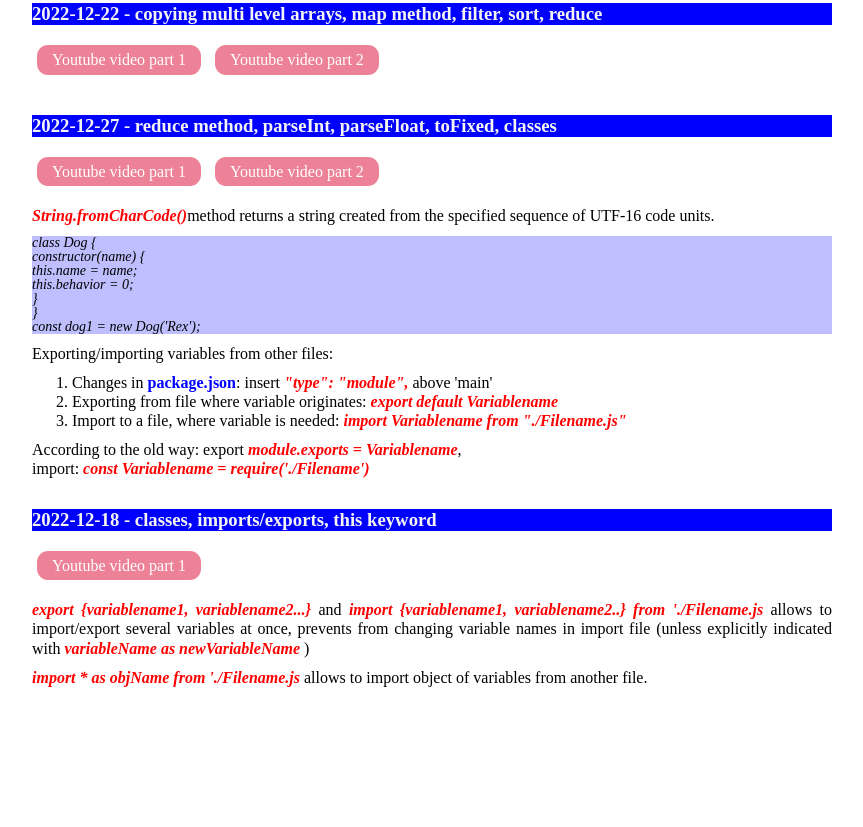
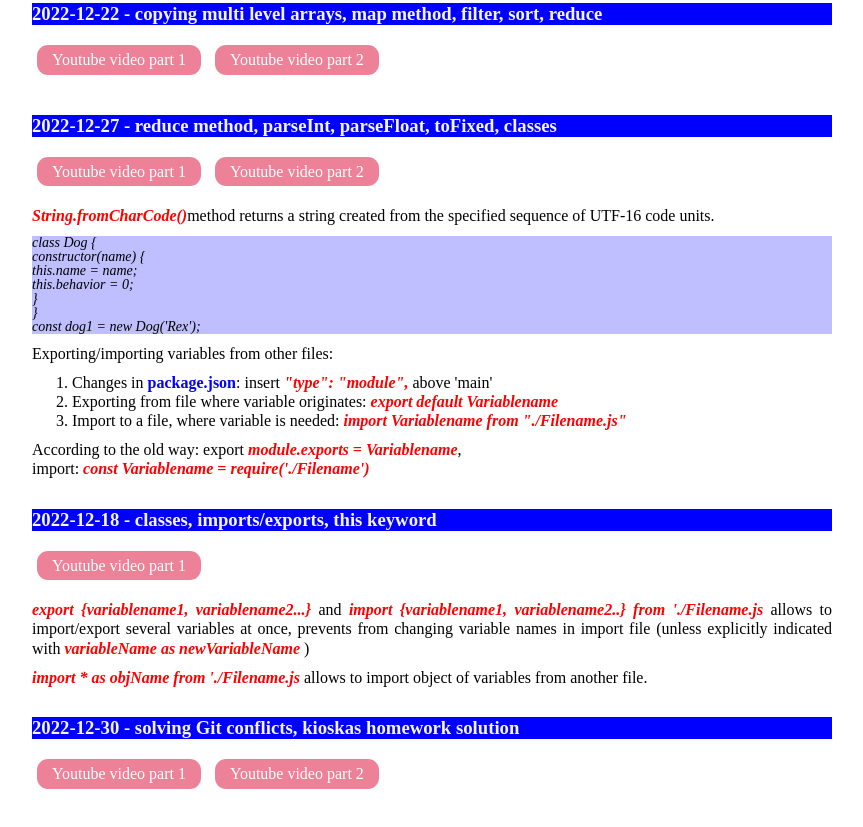
Before and after one commit to JurgitaE/lesson-notes, a website: page index.html in a window 1280 px wide. Shown: the part 6343-7170 px from the top of the page, without its empty margins (208-1071 px from the left). Before the commit the page ends 7060 px from the top, so only its background shows below. Drawn offline with Linux system fonts and the light colour scheme.

Commit message:
2022-12-29

```diff
--- a/index.html
+++ b/index.html
@@ -512,6 +512,11 @@
                     </p>
                     <p><span class="code">import * as objName from './Filename.js</span> allows to import object of variables from another file.</p>
                 </div>
+                <div class="day">
+                    <h3>2022-12-30 - solving Git conflicts, kioskas homework solution</h3>
+                    <a class="youtube" href="https://www.youtube.com/watch?v=SJayI1yGjdI" target="_blank">Youtube video part 1 </a>
+                    <a class="youtube" href="https://www.youtube.com/watch?v=TihTky7WRuo" target="_blank">Youtube video part 2 </a>
+                </div>
             </div>
 
             <a href="#" class="fa fa-angle-up back-to-top"></a>
```
